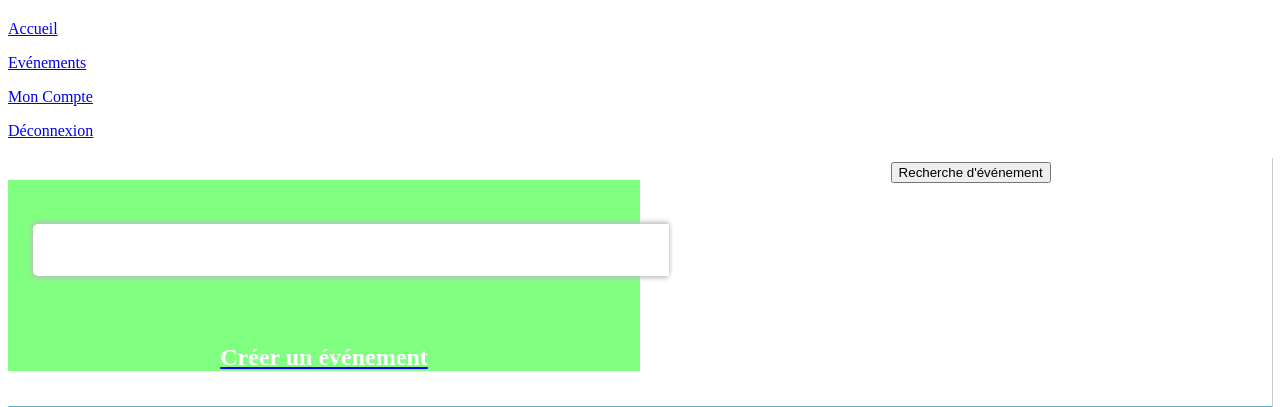
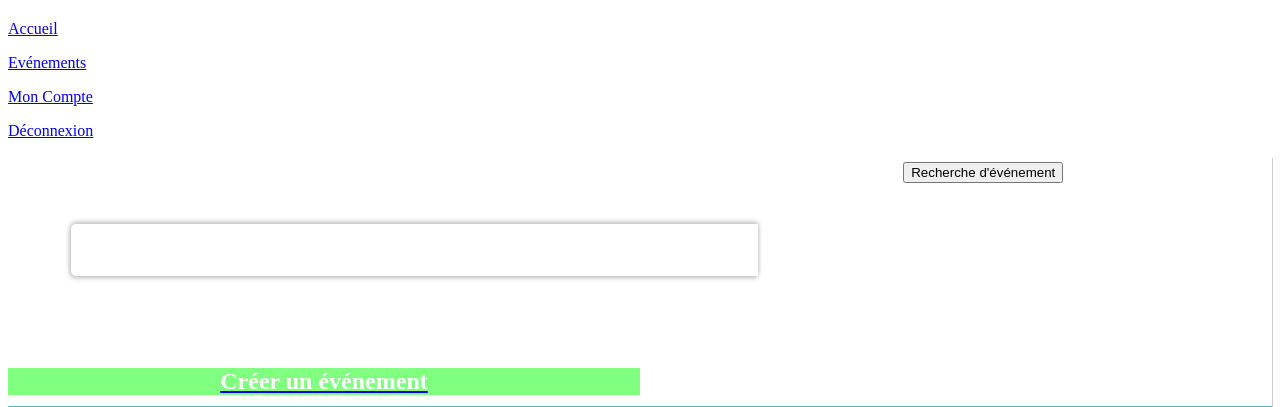
Before and after one commit to vrojo/App_info, a PHP site: page /Accueil.html in a window 1280 px wide. Shown: the part 308-715 px from the top of the page. Run offline with PHP 8.4, Linux system fonts and the light colour scheme.

Commit message:
Blocs du bas

```diff
--- a/Accueil.css
+++ b/Accueil.css
@@ -71,10 +71,11 @@
 
 #bandeau1 form{
 	position:relative;
-	display:inline-block;
-	width:100%;
+	display:block;
+	width:90%;
 	height:75%;
-	float:left;
+	margin-left:auto;
+	margin-right:auto;
 }
 #b1bas{
 	position:relative;
@@ -87,9 +88,8 @@
 	float:left;
 	display:inline-block;
 	height:50px;
-	width:50%;
+	width:60%;
 	margin:0;
-	margin-left:2%;
 	font-size:1em;
 	top: 50%;
 	transform:translate(0,-50%);
```
Also changed, not shown: Accueil.php (+12 -3 lines).
